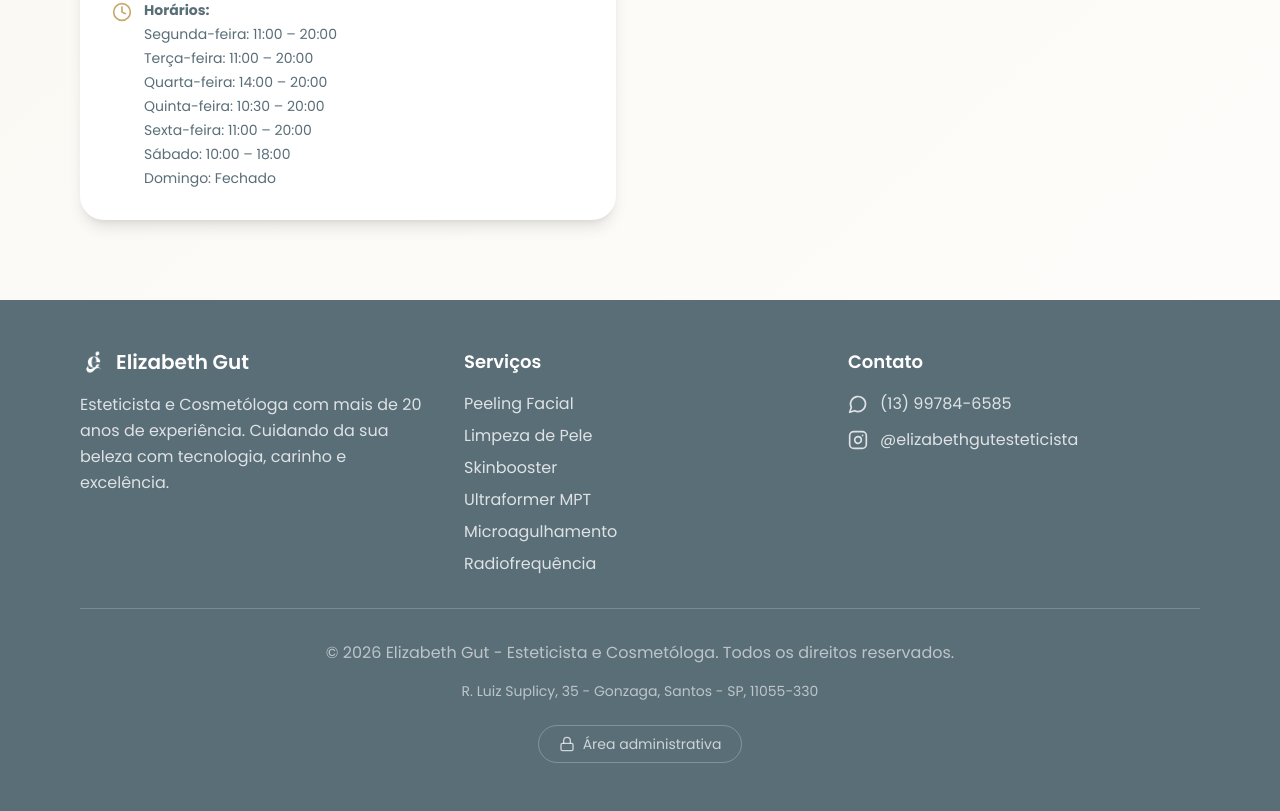
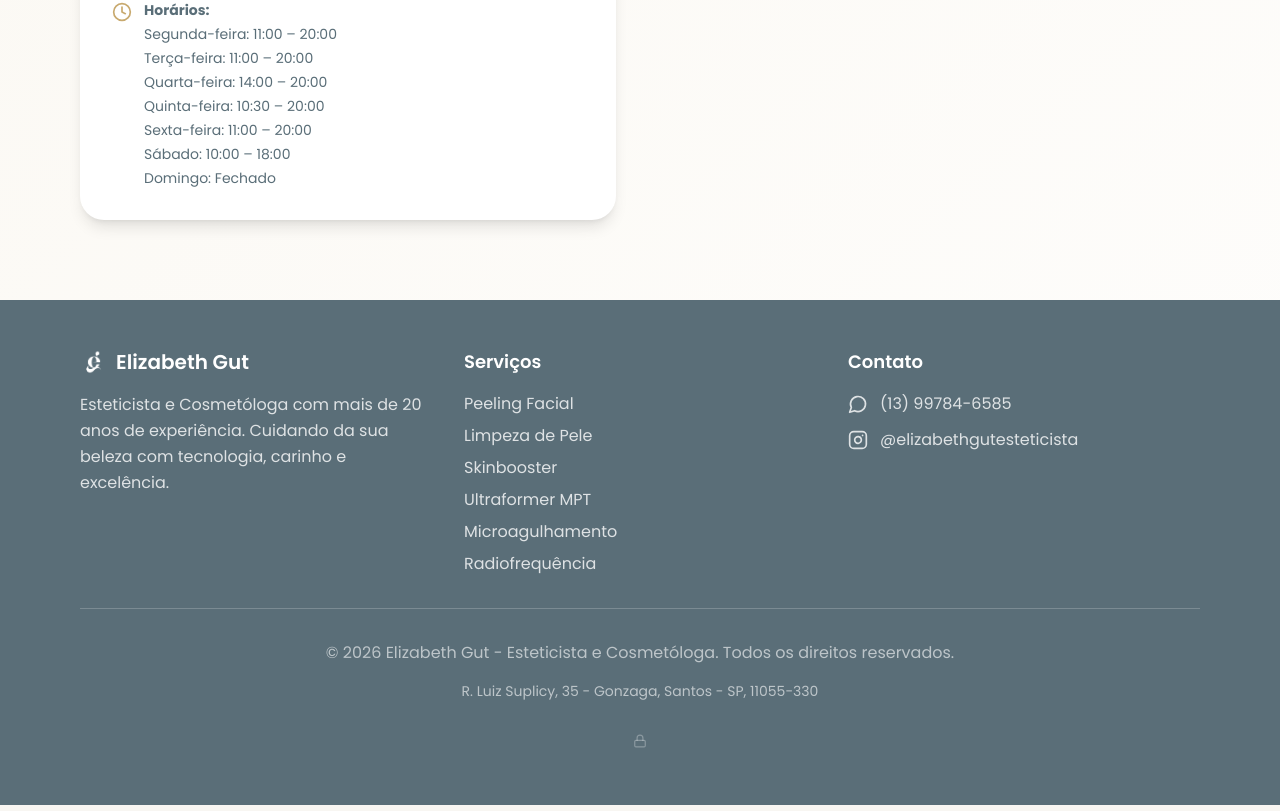
Before and after one commit to LUISFELIPE01010/nicoly-bedia, a React (Vite) app: page / in a window 1280 px wide. Shown: the part 7202-8013 px from the top of the page. Built offline with nearby package versions, Linux system fonts and the light colour scheme.

Commit message:
Changes
Co-authored-by: LUISFELIPE01010 <213349449+LUISFELIPE01010@users.noreply.github.com>

```diff
--- a/src/components/Footer.tsx
+++ b/src/components/Footer.tsx
@@ -66,11 +66,11 @@ const Footer = () => {
           </p>
           <a
             href="/admin/login"
-            className="mt-6 inline-flex items-center gap-2 rounded-full border border-white/25 px-5 py-2 text-sm text-white/70 transition-colors hover:border-white/60 hover:text-white"
+            className="mt-6 inline-flex h-8 w-8 items-center justify-center rounded-full text-white/30 transition-colors hover:text-white/80"
             aria-label="Acessar o painel administrativo"
+            title="Área administrativa"
           >
-            <Lock className="w-4 h-4" />
-            Área administrativa
+            <Lock className="w-3.5 h-3.5" />
           </a>
         </div>
       </div>
```
